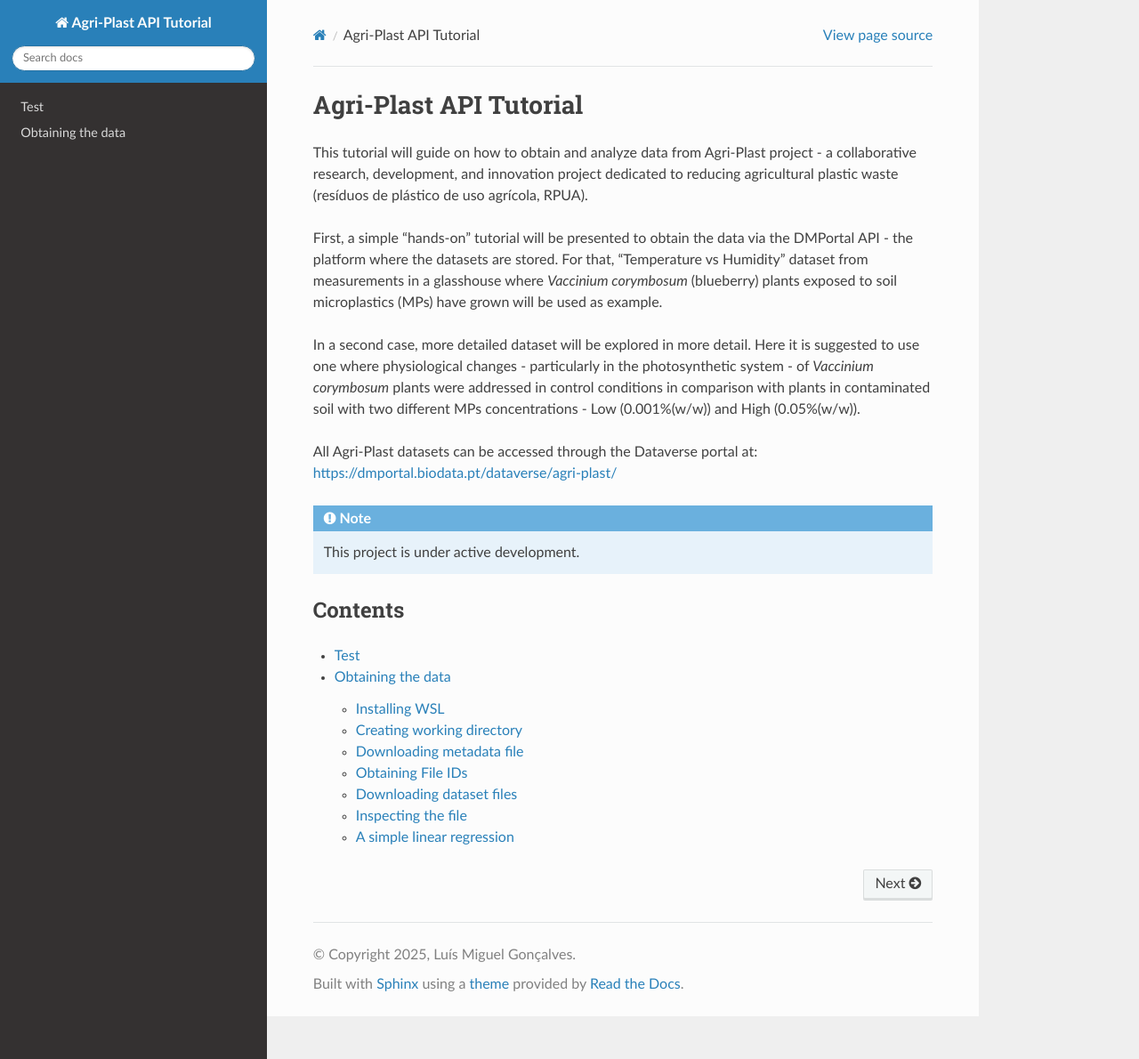
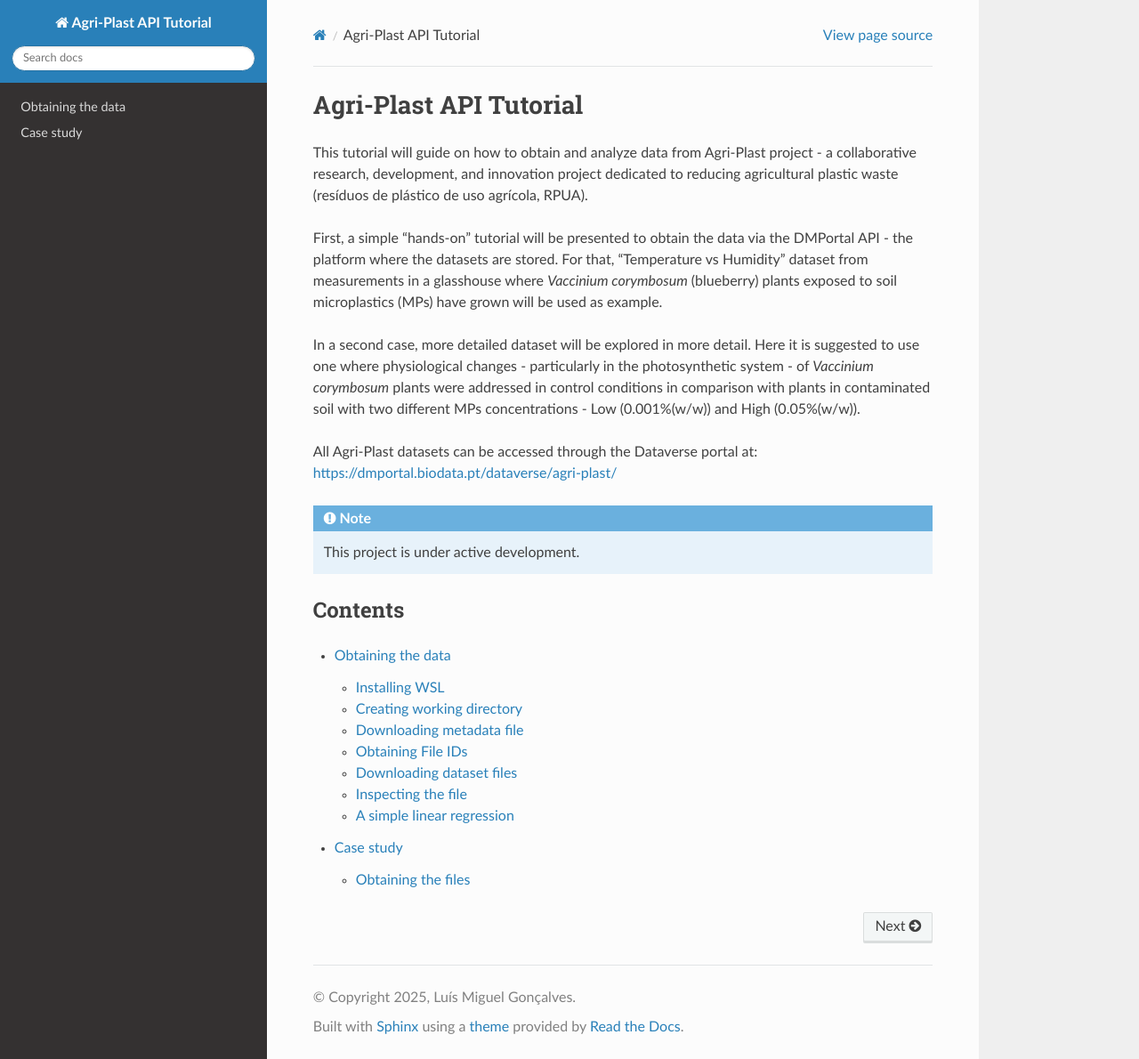
Before and after one commit to lmgoncalves94/Agri-Plast_API, a Sphinx documentation site: the page built from docs/source/index.rst, in a window 1280 px wide and 1190 px high. Shown: the whole window at 89% size. Built offline with Sphinx 7.4.7 and the Read the Docs theme 3.1.0, drawn with Linux system fonts in a browser that asks for light colours.

Commit message:
Update index.rst

```diff
--- a/docs/source/index.rst
+++ b/docs/source/index.rst
@@ -20,5 +20,5 @@ Contents
 
 .. toctree::
 
-   test.rst
    api.rst
+   case_study.rst
```
